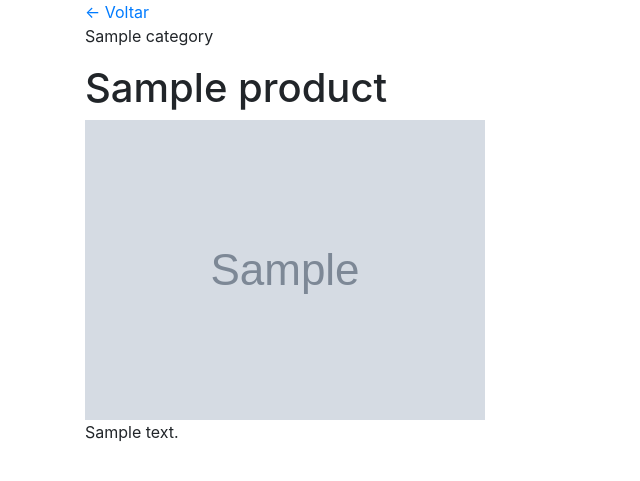
After one commit to renancamm/what2take_old, a Django app: page /app/backpack/1/product/1 in a window 1280 px wide. The commit adds this page. Shown: the top 481 px of the page, without its empty margins (0-640 px from the left). Run offline with Django 3.2, Linux system fonts and the light colour scheme; tables that the repository leaves empty hold one stand-in row (values such as "Sample post"); grey boxes marked "Sample" are stand-in pictures; some libraries are stand-ins or nearby versions.

Commit message:
add Product details with photo

```diff
--- a/app/models.py
+++ b/app/models.py
@@ -1,4 +1,5 @@
 from django.db import models
+from django.utils.html import mark_safe
 
 
 class Category(models.Model):
@@ -14,6 +15,9 @@ class Product(models.Model):
 
     name = models.CharField(max_length=50)
     category = models.ForeignKey(Category, on_delete=models.CASCADE)
+    description = models.TextField(blank=True, null=True)
+    image = models.ImageField(upload_to='product/', default='product-placeholder.png')
+
     for_male = models.BooleanField(default=True)
     for_female = models.BooleanField(default=True)
     multiply_by_days = models.BooleanField(default=True)
@@ -57,6 +61,19 @@ class Product(models.Model):
 
     def __str__(self):
         return self.name
+
+    # Show image on Admin interface
+    def image_thumb(self, size):
+        return mark_safe('<img src="%s" width="%s" />' % (self.image.url, size))
+
+    def image_thumb_small(self):
+        return self.image_thumb('50')
+
+    def image_thumb_big(self):
+        return self.image_thumb('300')
+
+    image_thumb_small.short_description = 'Thumb'
+    image_thumb_big.short_description = 'Thumb'
 
 
 class Backpack(models.Model):
--- a/app/templates/backpack_detail.html
+++ b/app/templates/backpack_detail.html
@@ -10,7 +10,7 @@
     <div class="col-6 jumbotron">
 
         <a href="{% url 'backpack-new' %}">← Voltar</a>
-        <h1 class="display-3">O que levar</h1>
+        <h2 class="display-3">O que levar</h2>
 
         <hr>
 
@@ -28,7 +28,7 @@
         <h2>Sua mochila</h2>
         <ul>
             {% for item in context.items %}
-                <li>{{ item }}</li>
+                <li><a href="{% url 'product-detail' context.backpack.pk item.product.pk %}">{{ item }}</a></li>
             {% endfor %}
         </ul>
     </div>
--- /dev/null
+++ b/app/templates/product_detail.html
@@ -0,0 +1,18 @@
+{% extends "base.html" %}
+
+{% block title %}
+<title>O que levar – Sua mochila - Produto</title>
+{% endblock %}
+
+{% block content %}
+
+<a href="{% url 'backpack-detail' context.backpack.pk %}">← Voltar</a>
+
+<p>{{ context.product.category }}</p>
+<h1>{{ context.product.name }}</h1>
+<div>
+    <img src="{{context.product.image.url}}" height="300px">
+</div>
+<p>{{ context.product.description }}</p>
+
+{% endblock %}
--- a/app/urls.py
+++ b/app/urls.py
@@ -4,5 +4,6 @@ from . import views
 
 urlpatterns = [
     path('', views.backpack_new, name='backpack-new'),
-    path('backpack/<int:id>', views.backpack_detail, name='backpack-detail'),
+    path('backpack/<int:backpack_id>/', views.backpack_detail, name='backpack-detail'),
+    path('backpack/<int:backpack_id>/product/<int:product_id>', views.product_detail, name='product-detail'),
 ]
--- a/app/views.py
+++ b/app/views.py
@@ -2,7 +2,7 @@ from django.http import Http404
 from django.shortcuts import render
 from django.shortcuts import redirect
 from .forms import BackpackForm
-from .models import Backpack, BackpackItem
+from .models import Product, Backpack
 
 
 def backpack_new(request):
@@ -12,18 +12,31 @@ def backpack_new(request):
             new_backpack = form.save()
             new_backpack.add_products()
             new_backpack.save()
-            return redirect('backpack-detail', id=new_backpack.pk)
+            return redirect('backpack-detail', backpack_id=new_backpack.pk)
     else:
         form = BackpackForm()
     return render(request, 'backpack_new.html', {'form': form})
 
 
-def backpack_detail(request, id):
+def backpack_detail(request, backpack_id):
     try:
-        backpack = Backpack.objects.get(pk=id)
+        backpack = Backpack.objects.get(pk=backpack_id)
         items = backpack.backpackitem_set.all()
         context = {'backpack': backpack, 'items': items}
     except backpack.DoesNotExist:
         raise Http404("Backpack does not exist")
 
     return render(request, 'backpack_detail.html', {'context': context})
+
+
+def product_detail(request, backpack_id, product_id):
+    try:
+        backpack = Backpack.objects.get(pk=backpack_id)
+        product = Product.objects.get(pk=product_id)
+        context = {'backpack': backpack, 'product': product}
+    except backpack.DoesNotExist:
+        raise Http404("Backpack does not exist")
+    except product.DoesNotExist:
+        raise Http404("Product does not exist")
+
+    return render(request, 'product_detail.html', {'context': context})
--- a/what2take/urls.py
+++ b/what2take/urls.py
@@ -25,4 +25,8 @@ urlpatterns = [
     path('admin/', admin.site.urls),
     path('', RedirectView.as_view(url='/app/')),
     path('app/', include('app.urls')),
-] + static(settings.STATIC_URL, document_root=settings.STATIC_ROOT)
+]
+
+if settings.DEBUG:
+    urlpatterns += static(settings.STATIC_URL, document_root=settings.STATIC_ROOT)
+    urlpatterns += static(settings.MEDIA_URL, document_root=settings.MEDIA_ROOT)
```
Also changed, not shown: app/admin.py (+32 -1 lines), what2take/settings.py (+7 -0 lines), app/migrations/0002_product_description.py (added), app/migrations/0003_product_image.py (added), app/migrations/0004_auto_20180507_1533.py (added), media/product-placeholder.png (added), 1 other file.
